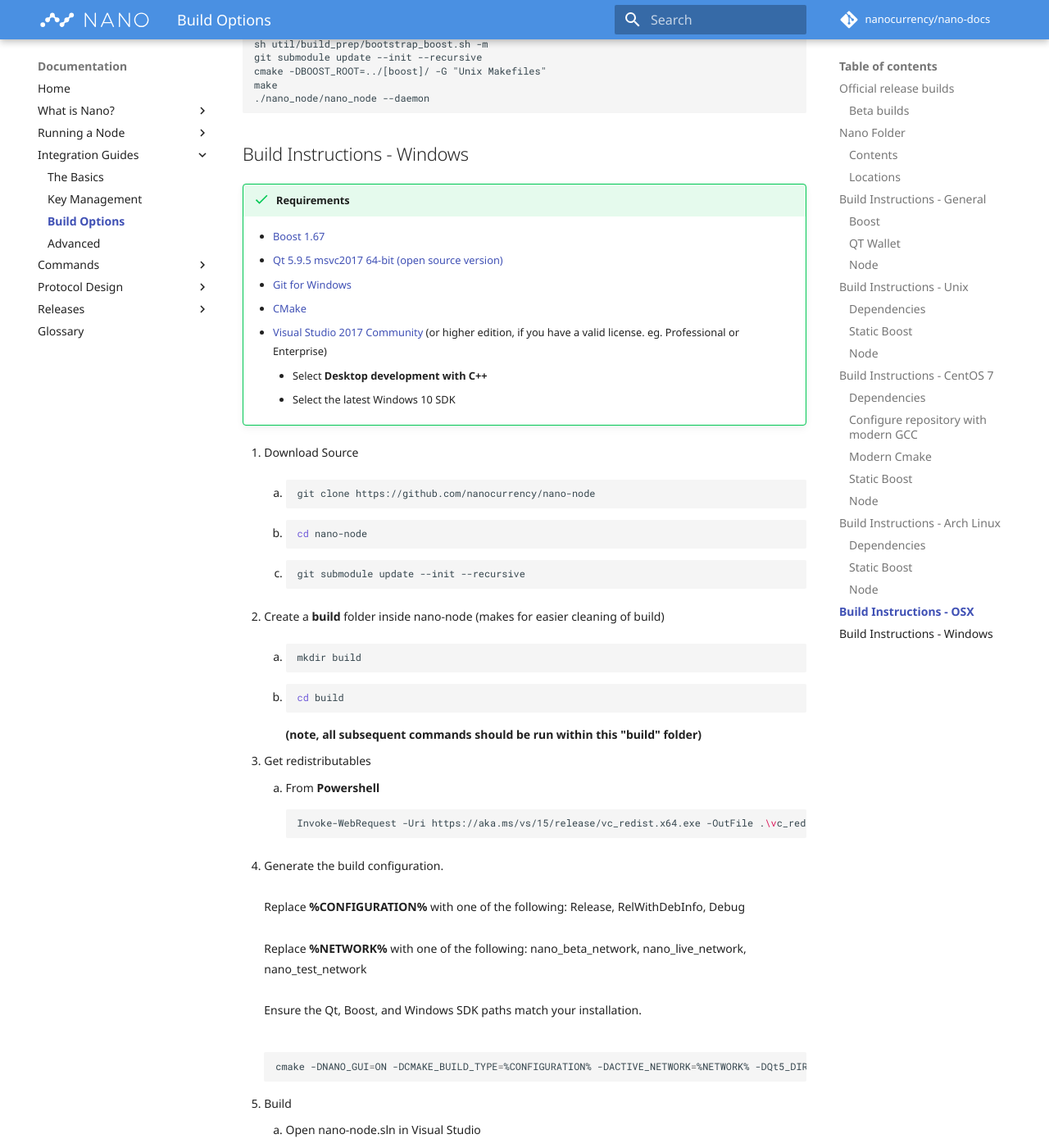
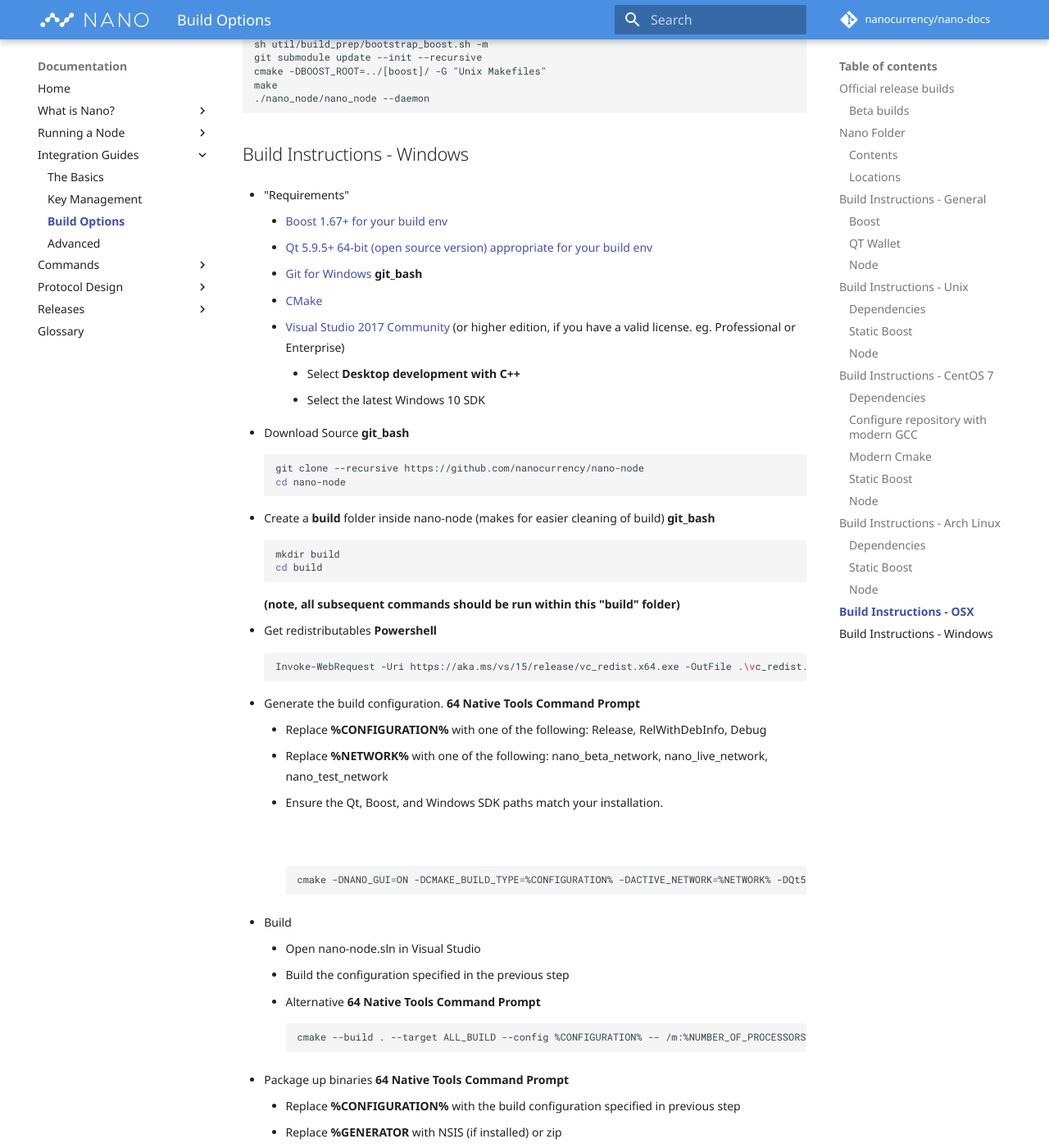
Before and after one commit to nanocurrency/nano-docs, an MkDocs documentation site: the page built from docs/integration-guides/build-options.md, in a window 1280 px wide and 1400 px high, scrolled down 6837 px. Shown: the whole window at 82% size. Built offline with MkDocs 1.6.1 and Material for MkDocs 9.7.7, drawn with Linux system fonts in a browser that asks for light colours; comment, search, counter and statistics services are not loaded.

Commit message:
updates
add alternative build using cli and supporting multiple threads
update for multiple generators
callout cli env for various steps

````diff
--- a/docs/integration-guides/build-options.md
+++ b/docs/integration-guides/build-options.md
@@ -281,51 +281,47 @@
 
 ## Build Instructions - Windows
 
-!!! success "Requirements"
-    * [Boost 1.67](https://sourceforge.net/projects/boost/files/boost-binaries/1.67.0/boost_1_67_0-msvc-14.1-64.exe/download)
-	* [Qt 5.9.5 msvc2017 64-bit (open source version)](https://www.qt.io/download)
-	* [Git for Windows](https://git-scm.com/download/win)
+* "Requirements"
+    * [Boost 1.67+ for your build env](https://sourceforge.net/projects/boost/files/boost-binaries)
+	* [Qt 5.9.5+ 64-bit (open source version) appropriate for your build env](https://www.qt.io/download)
+	* [Git for Windows](https://git-scm.com/download/win) **git_bash**
 	* [CMake](https://cmake.org/download/)
 	* [Visual Studio 2017 Community](https://my.visualstudio.com/Downloads?q=visual%20studio%202017&wt.mc_id=o~msft~vscom~older-downloads) (or higher edition, if you have a valid license. eg. Professional or Enterprise)
 		* Select **Desktop development with C++**
 		* Select the latest Windows 10 SDK
 
-1. Download Source
-	1.
+* Download Source **git_bash**
 	```bash
-	git clone https://github.com/nanocurrency/nano-node
-	```
-	2.
-	```bash
+	git clone --recursive https://github.com/nanocurrency/nano-node
 	cd nano-node
 	```
-	3.
-	```bash
-	git submodule update --init --recursive
-	```
-2. Create a **build** folder inside nano-node (makes for easier cleaning of build)
-	1.
+* Create a **build** folder inside nano-node (makes for easier cleaning of build) **git_bash**
 	```bash
 	mkdir build
-	```
-	2.
-	```bash
 	cd build
 	```
 	**(note, all subsequent commands should be run within this "build" folder)**
-3. Get redistributables
-	1. From **Powershell**
+* Get redistributables **Powershell**
 	```bash
 	Invoke-WebRequest -Uri https://aka.ms/vs/15/release/vc_redist.x64.exe -OutFile .\vc_redist.x64.exe
 	```
-4. Generate the build configuration.   <BR/> <BR/>Replace **%CONFIGURATION%** with one of the following:  Release, RelWithDebInfo, Debug   <BR/> <BR/>Replace **%NETWORK%** with one of the following: nano_beta_network, nano_live_network, nano_test_network   <BR/> <BR/>Ensure the Qt, Boost, and Windows SDK paths match your installation. <BR/> <BR/>
-```bash
-cmake -DNANO_GUI=ON -DCMAKE_BUILD_TYPE=%CONFIGURATION% -DACTIVE_NETWORK=%NETWORK% -DQt5_DIR="C:\Qt\5.9.5\msvc2017_64\lib\cmake\Qt5" -DNANO_SIMD_OPTIMIZATIONS=TRUE -DBoost_COMPILER="-vc141" -DBOOST_ROOT="C:/local/boost_1_67_0" -DBOOST_LIBRARYDIR="C:/local/boost_1_67_0/lib64-msvc-14.1" -G "Visual Studio 15 2017 Win64" -DIPHLPAPI_LIBRARY="C:/Program Files (x86)/Windows Kits/10/Lib/10.0.17763.0/um/x64/iphlpapi.lib" -DWINSOCK2_LIBRARY="C:/Program Files (x86)/Windows Kits/10/Lib/10.0.17763.0/um/x64/WS2_32.lib" ..\.
-```
-5. Build
-	1. Open nano-node.sln in Visual Studio
-	2. Build the configuration specified in the previous step
-6. Package up binaries <BR/> <BR/>Replace **%CONFIGURATION%** with the build configuration specified in previous step
-```bash
-cpack -G ZIP -C %CONFIGURATION%
-```
+* Generate the build configuration. **64 Native Tools Command Prompt**
+	* Replace **%CONFIGURATION%** with one of the following:  Release, RelWithDebInfo, Debug
+	* Replace **%NETWORK%** with one of the following: nano_beta_network, nano_live_network, nano_test_network
+	* Ensure the Qt, Boost, and Windows SDK paths match your installation. <BR/> <BR/>
+	```bash
+	cmake -DNANO_GUI=ON -DCMAKE_BUILD_TYPE=%CONFIGURATION% -DACTIVE_NETWORK=%NETWORK% -DQt5_DIR="C:\Qt\5.9.5\msvc2017_64\lib\cmake\Qt5" -DNANO_SIMD_OPTIMIZATIONS=TRUE -DBoost_COMPILER="-vc141" -DBOOST_ROOT="C:/local/boost_1_67_0" -DBOOST_LIBRARYDIR="C:/local/boost_1_67_0/lib64-msvc-14.1" -G "Visual Studio 15 2017 Win64" -DIPHLPAPI_LIBRARY="C:/Program Files (x86)/Windows Kits/10/Lib/10.0.17763.0/um/x64/iphlpapi.lib" -DWINSOCK2_LIBRARY="C:/Program Files (x86)/Windows Kits/10/Lib/10.0.17763.0/um/x64/WS2_32.lib" ..\.
+	```
+* Build
+	* Open nano-node.sln in Visual Studio
+	* Build the configuration specified in the previous step
+	* Alternative **64 Native Tools Command Prompt**
+	```bash
+	cmake --build . --target ALL_BUILD --config %CONFIGURATION% -- /m:%NUMBER_OF_PROCESSORS%
+	```
+* Package up binaries **64 Native Tools Command Prompt**
+	* Replace **%CONFIGURATION%** with the build configuration specified in previous step
+	* Replace **%GENERATOR** with NSIS (if installed) or zip
+	```bash
+	cpack -G %GENERATOR% -C %CONFIGURATION%
+	```
````
